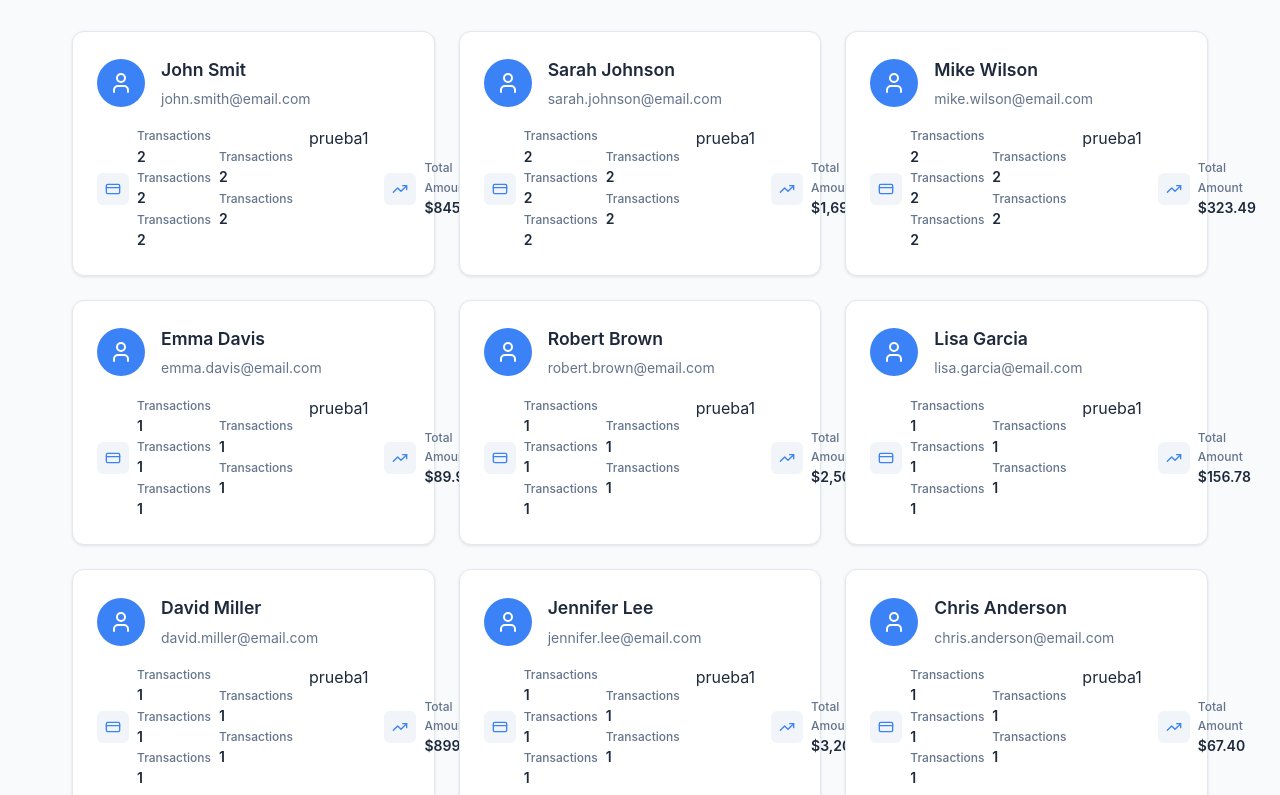
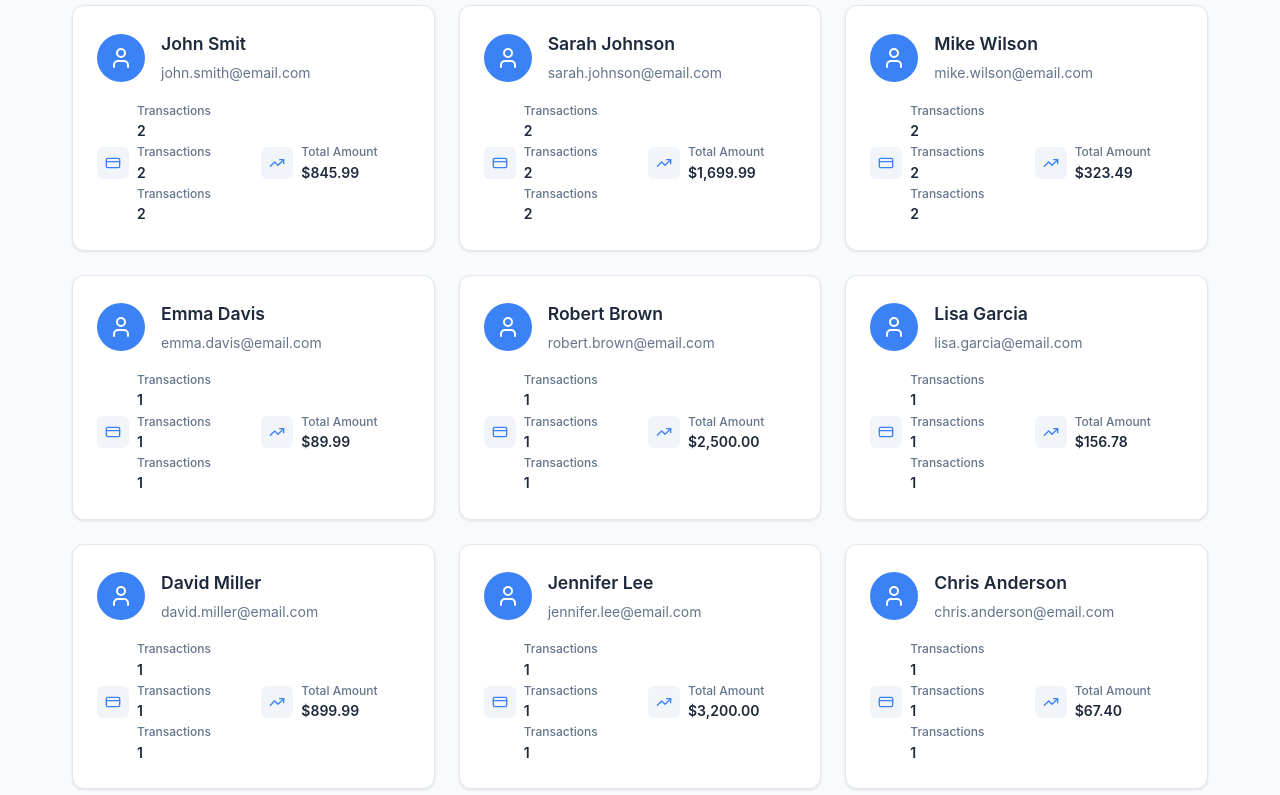
Before and after one commit to mio92/pagos-en-linea, a React (Create React App) app: page / in a window 1280 px wide. Shown: the part 985-1780 px from the top of the page. Built offline with nearby package versions, Linux system fonts and the light colour scheme.

Commit message:
Revert "Stg"

```diff
--- a/src/components/Dashboard.tsx
+++ b/src/components/Dashboard.tsx
@@ -46,7 +46,6 @@ const Dashboard: React.FC = () => {
         <p>Este es un ajuste grande</p>
       </div>
 
-      <p>prueba2</p>
       <div className="dashboard-stats">
         <div className="stat-card">
           <div className="stat-icon">
--- a/src/components/TransactionList.tsx
+++ b/src/components/TransactionList.tsx
@@ -24,7 +24,6 @@ const TransactionList: React.FC<TransactionListProps> = ({ transactions }) => {
   return (
     <div className="transaction-list">
       <h3>Transaction History</h3>
-      <p>prueba3</p>
       <div className="transaction-items">
         {transactions.map(transaction => (
           <div key={transaction.id} className="transaction-item">
--- a/src/components/UserCard.tsx
+++ b/src/components/UserCard.tsx
@@ -37,14 +37,8 @@ const UserCard: React.FC<UserCardProps> = ({ user, onClick }) => {
             <span className="stat-label">Transactions</span>
             <span className="stat-value">{user.transactionCount}</span>
           </div>
-          <div className="stat-content">
-            <span className="stat-label">Transactions</span>
-            <span className="stat-value">{user.transactionCount}</span>
-            <span className="stat-label">Transactions</span>
-            <span className="stat-value">{user.transactionCount}</span>
-          </div>
         </div>
-        <p>prueba1</p>
+
         <div className="stat">
           <div className="stat-icon">
             <TrendingUp size={16} />
```
